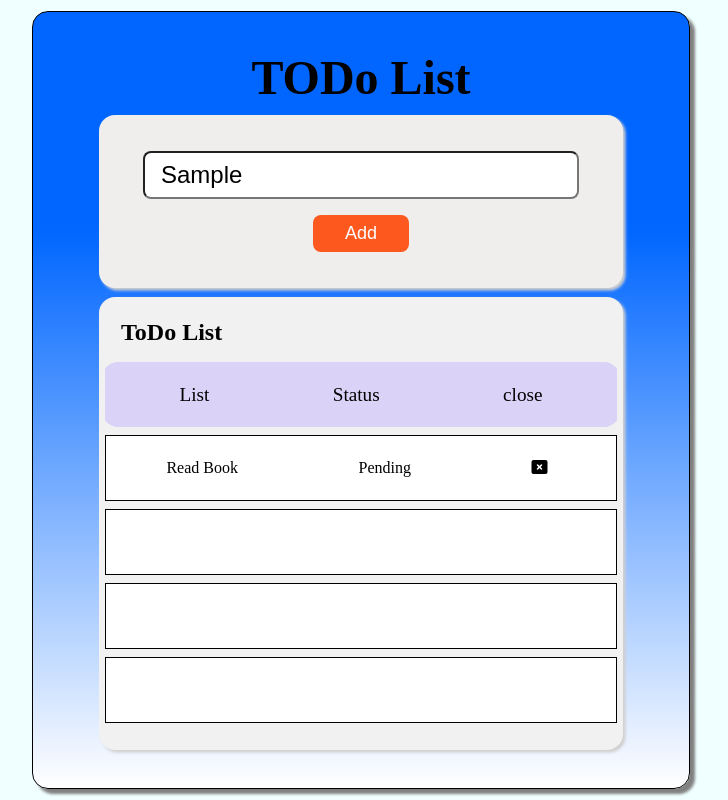
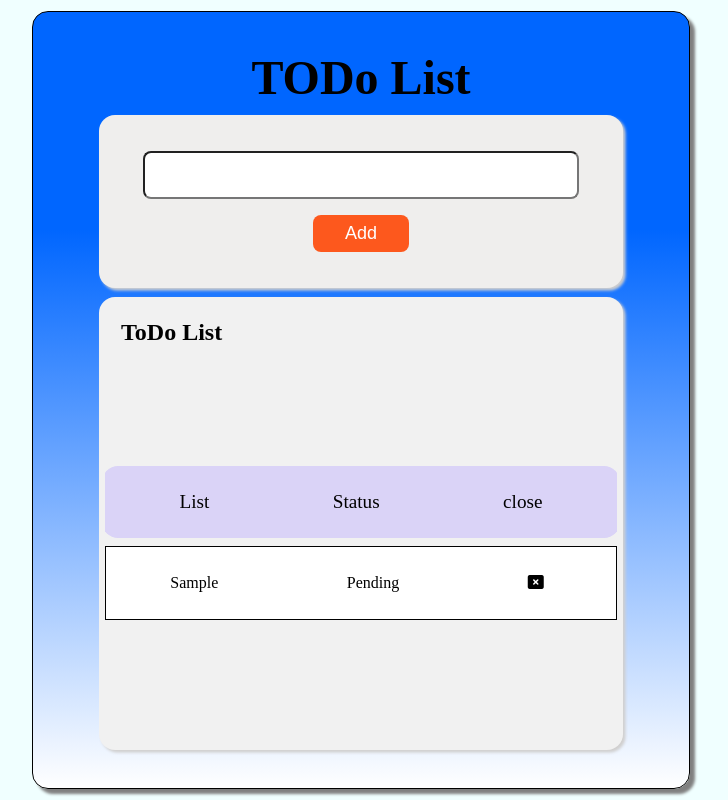
Before and after one commit to Harshitver0511/ToDolist, a plain HTML site: page index.html in a window 1280 px wide. Both pictures are taken after typing "Sample" into the empty fields and a click on the button "Add". Shown: the whole page, without its empty margins (279-1007 px from the left). Drawn offline with Linux system fonts and the light colour scheme; a web font is replaced by a local one.

Commit message:
project completed

```diff
--- a/app.js
+++ b/app.js
@@ -1,7 +1,36 @@
-let sea=document.querySelector("#sea")
-let buttn =document.querySelector(".batt")
-buttn.addEventListener("click",()=>{
+document.addEventListener("DOMContentLoaded", () => {
+    let buttn = document.querySelector(".batt");
+    let main = document.querySelector(".main");
 
-    console.log(sea.value);
+    buttn.addEventListener("click", () => {
+        let sea = document.querySelector("#sea");
+        console.log(sea.value);
 
-})
+        const tag = document.createElement("div");
+        tag.classList.add("task");
+        tag.innerHTML = `
+            <div class="item">${sea.value}</div>
+            <div class="item1">Pending</div>
+            <div class="close"><i class="fa fa-window-close" aria-hidden="true"></i></div>
+        `;
+        main.appendChild(tag);
+
+        // Adding event listener for task completion
+        let st = tag.querySelector(".item1");
+        st.addEventListener("click", () => {
+            if (st.textContent === "Pending") {
+                st.textContent = "Completed";
+            } else {
+                st.textContent = "Pending";
+            }
+        });
+        let closeIcon = tag.querySelector(".close");
+        closeIcon.addEventListener("click", () => {
+            main.removeChild(tag);
+            updateMainContainerHeight();
+        });
+
+        // Clear the input field after adding the task
+        sea.value = "";
+    });
+});
--- a/index.html
+++ b/index.html
@@ -26,15 +26,7 @@
                         <div>Status</div>
                         <div>close</div>
                     </div>
-                    <div class="task">
-                        <div class="item">Read Book </div>
-                        <div class="item"> Pending</div>
-                        <div class="item"><i class="fa fa-window-close" aria-hidden="true"></i></div>
-                    </div>
 
-                    <div class="task"></div>
-                    <div class="task"></div>
-                    <div class="task"></div>
                 </div>
 
             </div>
```
